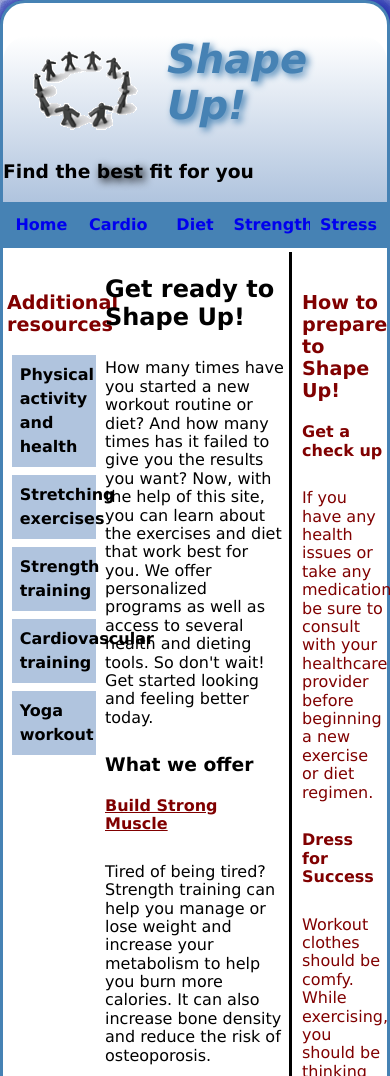
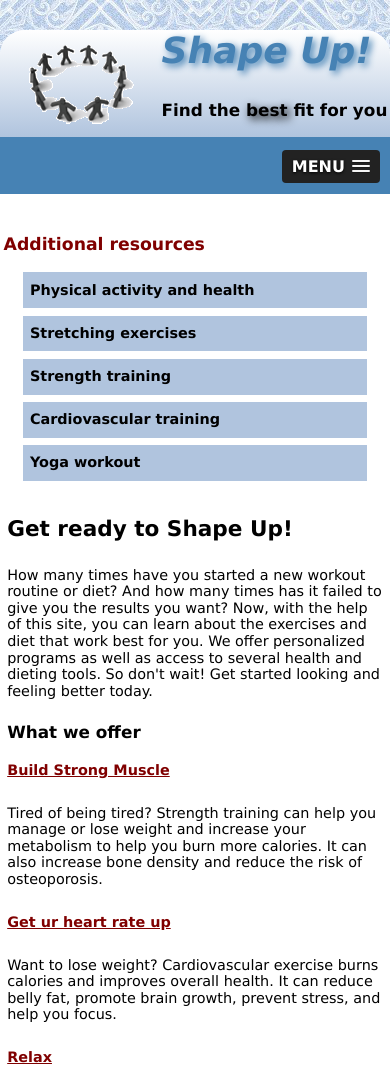
Before and after one commit to Conradkadel/shapeup, a plain HTML site: page index.html in a window 390 px wide. Shown: the top 1076 px of the page. Drawn offline with nearby package versions, Linux system fonts and the light colour scheme.

Commit message:
Add files via upload

```diff
--- a/index.html
+++ b/index.html
@@ -3,9 +3,24 @@
 <html lang="en">
 <head>
 	<meta charset="utf-8" />
-
+	<meta name="viewport" content="width=device-width, initial-scale=1.0">
+	<link rel="stylesheet" href="styles/slicknav.css">
 	<link rel="stylesheet" href="styles/normalize.css">
 	<link rel="stylesheet" href="styles/main.css">
+
+	<!-- SLICKNAV LINKS ////////////////////-->
+
+
+	<script src="https://ajax.googleapis.com/ajax/libs/jquery/3.6.3/jquery.min.js"></script>
+	<script src="js/jquery.slicknav.min.js"></script>
+
+	<script type="text/javascript">
+		$(document).ready(function(){
+		$('#nav_menu').slicknav({prependTo:"#mobilemenu"});
+		});
+	</script>
+
+
 
 	<!--[if lt IE 9]>
 	<script src="bower_components/html5shiv/dist/html5shiv.js"></script>
@@ -21,6 +36,7 @@
 		<h3>Find the <span class="shadow">  best </span>fit for you</h3>
 
 	</header>
+	<nav id="mobilemenu"></nav>
 	<nav id="nav_menu">
 		<ul>
 			<li> <a href="index.html">Home</a></li>
--- a/styles/main.css
+++ b/styles/main.css
@@ -12,7 +12,6 @@ html {
     background-color: linear-gradient(lightsteelblue, white, blue);
     background-image: url("../images/bgtile.jpg");
 }
-
 
 main :link{
     color: aqua;
@@ -90,6 +89,10 @@ header img {
 
     float: left;
     margin: 0 .75em;
+    max-width: 140px;
+    width: 100%;
+    min-width: 70px;
+
 
 }
 
@@ -313,3 +316,39 @@ footer p {
 .shadow {
     text-shadow: 3px 3px 8px black;
 }
+#mobilemenu{
+    display: none;
+}
+/*=========================================
+
+                MEDIA QUERY
+
+=========================================*/
+
+@media only screen and (max-width: 900px) {
+    body {
+        box-shadow: none;
+        border: none;
+        font-size: 90%;
+
+    }
+}
+@media only screen and (max-width:767px){
+    #nav_menu{
+        display:none;
+    }
+    #mobilemenu{
+        display:block;
+    }
+    .slicknav_menu{
+        background-color: steelblue;
+    }
+    section, aside, #rightcol{
+       float: none;
+       width: 100%;
+       margin: 10px auto;
+    }
+}
+@media only screen and (max-width:476){
+
+}
```
